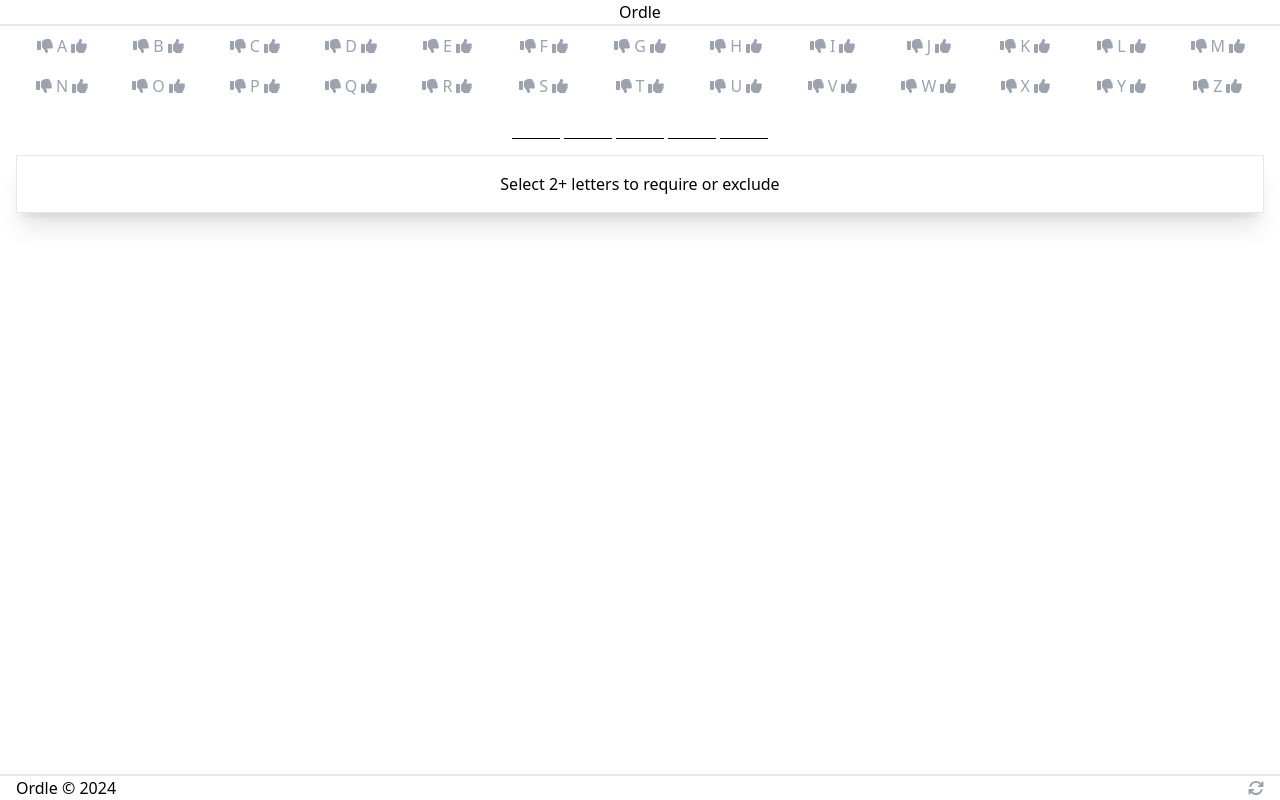
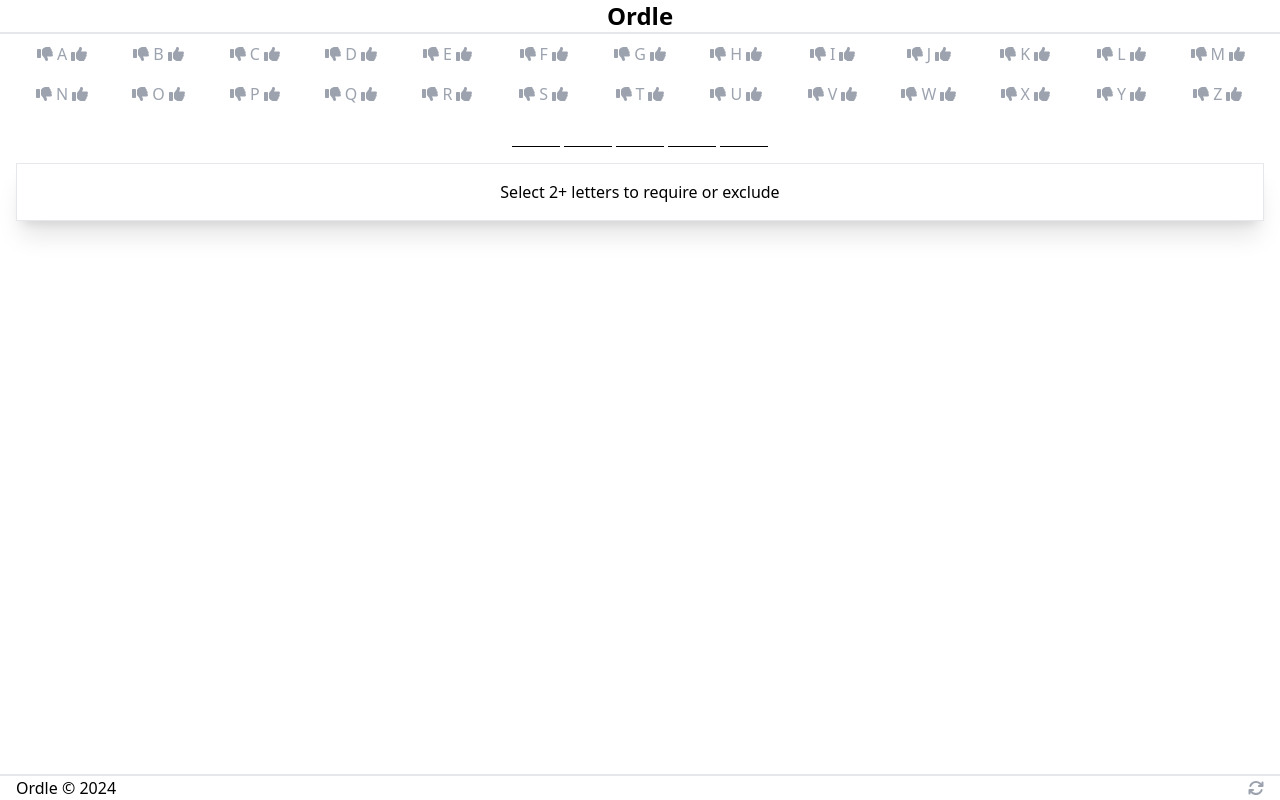
Before and after one commit to kylemichaelsullivan/ordle, a React (Vite) app: page / in a window 1280 px wide. Built offline with nearby package versions, Linux system fonts and the light colour scheme.

Commit message:
FIX: Make title more prominent

```diff
--- a/src/components/Header.tsx
+++ b/src/components/Header.tsx
@@ -1,6 +1,8 @@
 function Header() {
 	return (
-		<header className="Header w-full border-b-2 text-center">Ordle</header>
+		<header className='Header font-bold text-2xl w-full border-b-2 text-center'>
+			Ordle
+		</header>
 	);
 }
 
```
